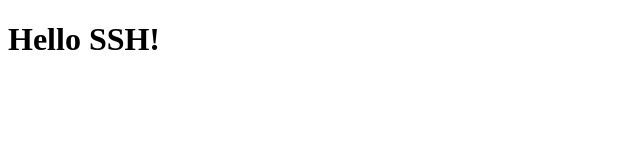
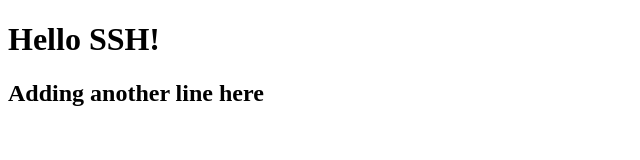
Before and after one commit to qawi0105/ssh-key-demo, a plain HTML site: page index.html in a window 1280 px wide. Shown: the whole page, without its empty margins (0-640 px from the left). Drawn offline with Linux system fonts and the light colour scheme.

Commit message:
Second Commit

```diff
--- a/index.html
+++ b/index.html
@@ -5,5 +5,7 @@
 </head>
 <body>
 <h1>Hello SSH!</h1>
+
+<h2>Adding another line here</h2>
 </body>
 </html>
```
